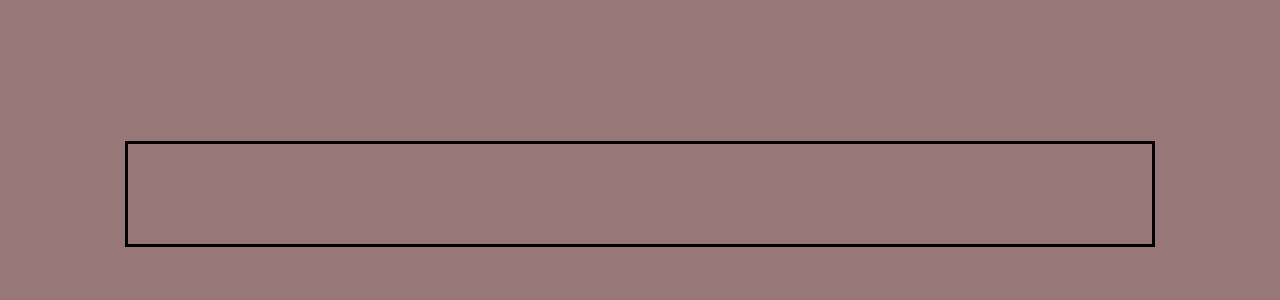
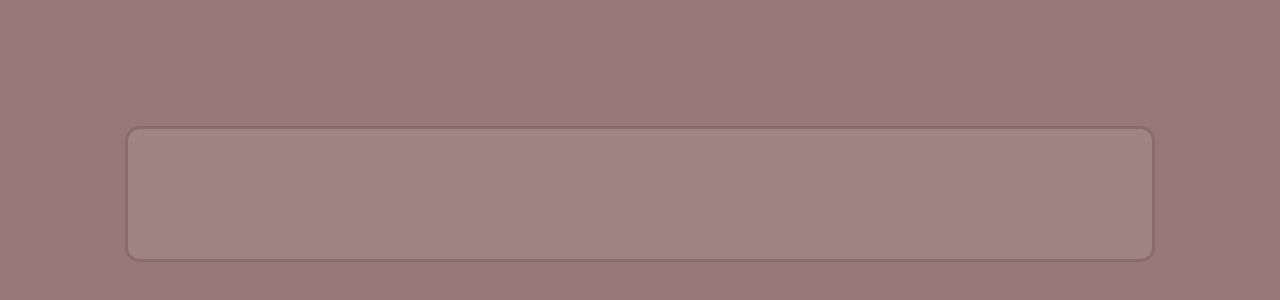
Before and after one commit to stephangriesel/text-animation-svg, a plain HTML site: page index.html in a window 1280 px wide. Shown: the part 206-506 px from the top of the page. Drawn offline with Linux system fonts and the light colour scheme.

Commit message:
change styling, still looks horrible

```diff
--- a/styles.css
+++ b/styles.css
@@ -6,12 +6,15 @@ body {
 
 #box {
     width:80%;
-    height:100px;
+    height:130px;
     border:3px #000 solid;
     position: absolute;
     top:50%;
     left:50%;
     transform: translate(-50%,-50%);
+    border-radius: 15px;
+    background: #FFF;
+    opacity: 0.09;
 }
 
 #main {
```
